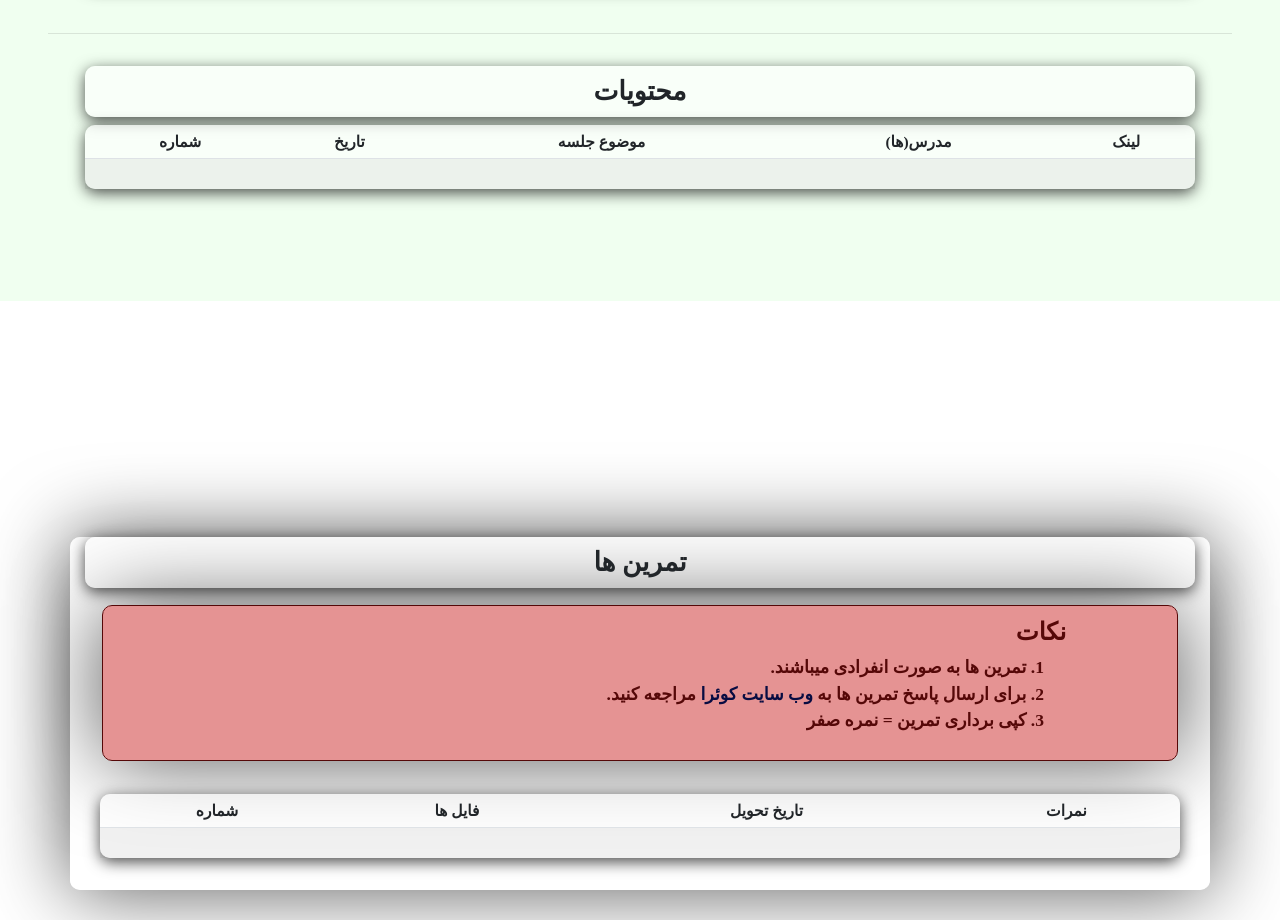
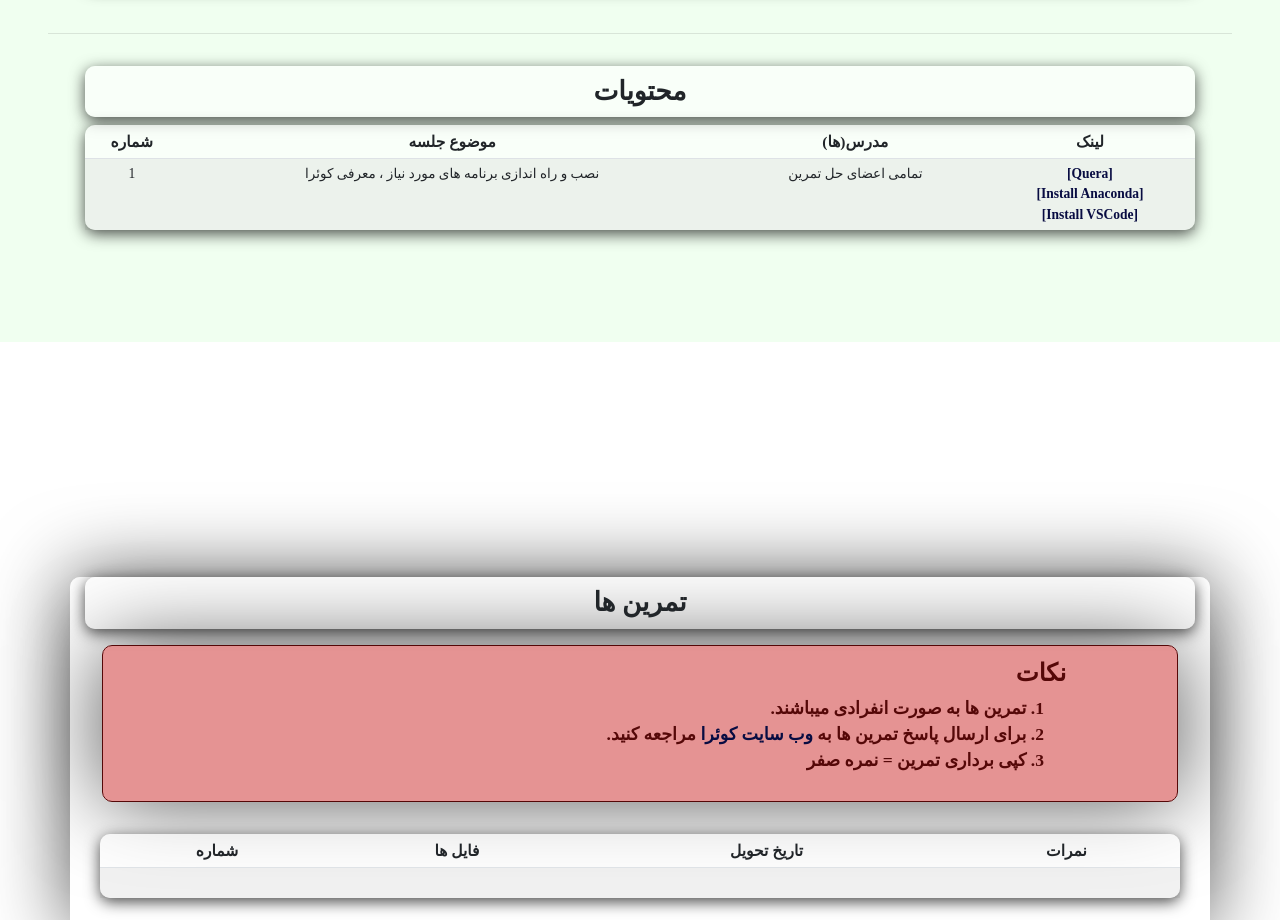
Before and after one commit to Sadegh28/AP1400-2, a plain HTML site: page index.html in a window 1280 px wide. Shown: the part 2420-3340 px from the top of the page. Drawn offline with nearby package versions, Linux system fonts and the light colour scheme.

Commit message:
add section one

```diff
--- a/app.js
+++ b/app.js
@@ -168,9 +168,6 @@ function translateToPersian() {
         var a = document.getElementById('13')
         a.innerText = 'شماره'
 
-        var a = document.getElementById('14')
-        a.innerText = 'تاریخ'
-
         var a = document.getElementById('15')
         a.innerText = 'موضوع جلسه'
 
@@ -337,6 +334,21 @@ function translateToPersian() {
     var a = document.getElementById('prevcourse4')
     a.innerText = `ترم 001`
     a.style.fontFamily = 'IRANSans'
+
+    //syllabus
+
+    var a = document.getElementById('sl_1_number')
+    a.innerText = `1`
+    a.style.fontFamily = 'IRANSans'
+
+    var a = document.getElementById('sl_1_subject')
+    a.innerText = 'نصب و راه اندازی برنامه های مورد نیاز ، معرفی کوئرا'
+    a.style.fontFamily = 'IRANSans'
+
+    var a = document.getElementById('sl_1_instructors')
+    a.innerText = 'تمامی اعضای حل تمرین'
+    a.style.fontFamily = 'IRANSans'
+
 
 }
 
@@ -536,9 +548,6 @@ function translateToEnglish() {
     var a = document.getElementById('13')
     a.innerHTML = `Number`
 
-    var a = document.getElementById('14')
-    a.innerHTML = `Date`
-
     var a = document.getElementById('15')
     a.innerHTML = `Subject`
 
@@ -720,6 +729,15 @@ function translateToEnglish() {
     a.innerText = `Semester 001`
     a.style.fontFamily = "Sans-serif"
 
+    // syllabus
+
+    var a = document.getElementById('sl_1_subject')
+    a.innerText = 'Prerequisite'
+    a.style.fontFamily = "Sans-serif"
+
+    var a = document.getElementById('sl_1_instructors')
+    a.innerText = 'All members of the Teaching assistance team'
+    a.style.fontFamily = "Sans-serif"
 
 }
 
--- a/index.html
+++ b/index.html
@@ -204,7 +204,6 @@
             <thead>
               <tr>
                 <th scope="col" style="border:none;" id="13"></th>
-                <th scope="col" style="border:none;" id="14"></th>
                 <th scope="col" style="border:none;" id="15"></th>
                 <th scope="col" style="border:none;" id="16"></th>
                 <th scope="col" style="border:none;" id="17"></th>
@@ -212,14 +211,15 @@
             </thead>
             <tbody>
               <tr>
-                <td scope="row">
+                <td scope="row" id="sl_1_number">
                 </td>
-                <td id="sl_1_date"></td>
                 <td id="sl_1_subject"><br></td>
                 <td id="sl_1_instructors">
-                <td>
-
-                </td>
+                  <td>
+                  <a href="https://drive.google.com/file/d/1bNHSaMMjCtHfJ5wML9IgyLhSONmxhP7c/view?usp=sharing">[Quera]</a><br>
+                  <a href="https://drive.google.com/file/d/1QaKNNo7TJU_nfftMY33OBHqviIt2B7aN/view?usp=sharing">[Install Anaconda]</a><br>
+                  <a href="https://drive.google.com/file/d/1X2KCBx7GcAnnFDhzKEx0xj8fsh09dvGU/view?usp=sharing">[Install VSCode]</a>
+                    </td>
               </tr>
             </tbody>
             </table>
```
Also changed, not shown: 1 other file.
